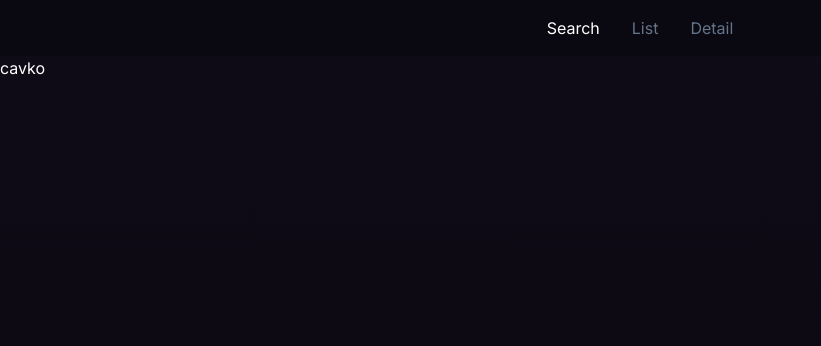
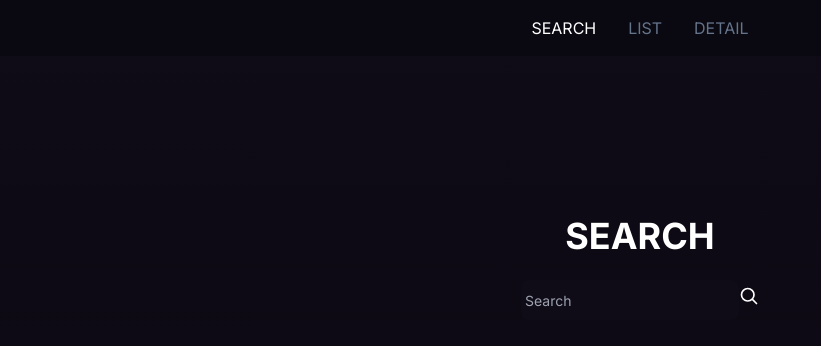
Before and after one commit to PeterZajac/zadanie, a Next.js app: page / in a window 1280 px wide. Shown: the top 346 px of the page, without its empty margins (0-821 px from the left). Built offline with nearby package versions, Linux system fonts and the light colour scheme; no server answers.

Commit message:
Add SearchBar component and update Navbar names

```diff
--- a/src/app/page.tsx
+++ b/src/app/page.tsx
@@ -1,9 +1,18 @@
-import Image from "next/image";
+import SearchBar from "@/components/SearchBar";
 
-export default function Home() {
+const fetchData = async () => {
+  const response = await fetch("https://www.fruityvice.com/api/fruit/all");
+  const data = await response.json();
+  console.log(data);
+};
+fetchData();
+
+export default function Home({ fruits }: { fruits: any[] }) {
   return (
-    <div className="container">
-      <h1>cavko</h1>
+    <div className="flex flex-col justify-center items-center mt-40">
+      {/* sem pojde obrázok citrónu */}
+      <h1 className="text-4xl font-bold mb-4">SEARCH</h1>
+      <SearchBar fruits={fruits} />
     </div>
   );
 }
--- a/src/components/Navbar.tsx
+++ b/src/components/Navbar.tsx
@@ -5,15 +5,15 @@ import { usePathname } from "next/navigation";
 
 const NavLinks = [
   {
-    name: "Search",
+    name: "SEARCH",
     href: "/",
   },
   {
-    name: "List",
+    name: "LIST",
     href: "/list",
   },
   {
-    name: "Detail",
+    name: "DETAIL",
     href: "/detail",
   },
 ];
--- /dev/null
+++ b/src/components/SearchBar.tsx
@@ -0,0 +1,36 @@
+"use client";
+import React from "react";
+
+const SearchBar = ({ fruits }: any) => {
+  console.log(fruits);
+  return (
+    <div className="flex flex-row justify-center items-center ">
+      <div className="pt-2 text-gray-600">
+        <input
+          className="bg-[#0f0b17] h-10 px-1 rounded-lg text-sm focus:outline-none relative"
+          type="search"
+          name="search"
+          placeholder="Search"
+        />
+        <button type="submit">
+          <svg
+            xmlns="http://www.w3.org/2000/svg"
+            fill="none"
+            viewBox="0 0 24 24"
+            stroke-width="2"
+            stroke="currentColor"
+            className="h-5 w-5 text-white"
+          >
+            <path
+              stroke-linecap="round"
+              stroke-linejoin="round"
+              d="m21 21-5.197-5.197m0 0A7.5 7.5 0 1 0 5.196 5.196a7.5 7.5 0 0 0 10.607 10.607Z"
+            />
+          </svg>
+        </button>
+      </div>
+    </div>
+  );
+};
+
+export default SearchBar;
```
